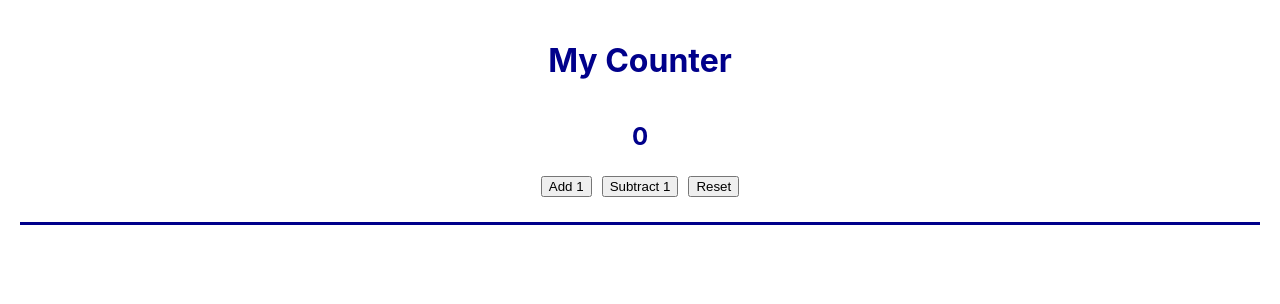
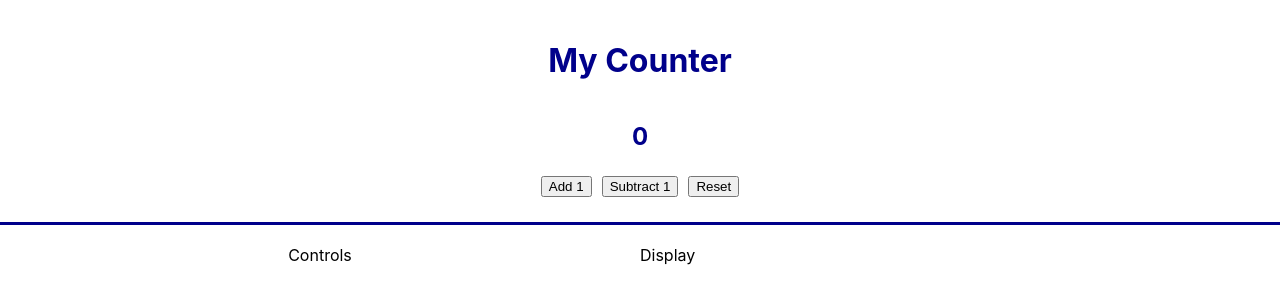
Before and after one commit to alchemy-react-demos/react-state-and-events, a React (Create React App) app: page / in a window 1280 px wide. Shown: the top 304 px of the page. Built offline with nearby package versions, Linux system fonts and the light colour scheme.

Commit message:
adding initial styles

```diff
--- a/src/App.css
+++ b/src/App.css
@@ -1,38 +1,10 @@
 .App {
-  text-align: center;
-}
-
-.App-logo {
-  height: 40vmin;
-  pointer-events: none;
-}
-
-@media (prefers-reduced-motion: no-preference) {
-  .App-logo {
-    animation: App-logo-spin infinite 20s linear;
-  }
-}
-
-.App-header {
-  background-color: #282c34;
-  min-height: 100vh;
   display: flex;
   flex-direction: column;
+  justify-content: center;
   align-items: center;
-  justify-content: center;
-  font-size: calc(10px + 2vmin);
-  color: white;
 }
-
-.App-link {
-  color: #61dafb;
+.animal-container {
+  width: 100vw;
+  display: flex;
 }
-
-@keyframes App-logo-spin {
-  from {
-    transform: rotate(0deg);
-  }
-  to {
-    transform: rotate(360deg);
-  }
-}
--- a/src/App.js
+++ b/src/App.js
@@ -1,11 +1,17 @@
 import logo from './logo.svg';
 import './App.css';
 import Counter from './components/Counter';
+import Controls from './components/Controls';
+import Display from './components/Display';
 
 function App() {
   return (
     <div className="App">
       <Counter />
+      <div className="animal-container">
+        <Controls />
+        <Display />
+      </div>
     </div>
   );
 }
--- /dev/null
+++ b/src/components/Controls.css
@@ -0,0 +1,3 @@
+.controls {
+  width: 50%;
+}
--- /dev/null
+++ b/src/components/Controls.js
@@ -0,0 +1,4 @@
+import './Controls.css';
+export default function Controls() {
+  return <div className="controls">Controls</div>;
+}
--- a/src/components/Counter.css
+++ b/src/components/Counter.css
@@ -1,6 +1,8 @@
 .counter {
+  width: 100vw;
   color: darkblue;
   display: flex;
+  align-items: center;
   flex-direction: column;
   border-bottom: 3px solid darkblue;
   margin: 20px;
--- /dev/null
+++ b/src/components/Display.css
@@ -0,0 +1,3 @@
+.display {
+  width: 50%;
+}
--- /dev/null
+++ b/src/components/Display.js
@@ -0,0 +1,4 @@
+import './Display.css';
+export default function Display() {
+  return <div className="display">Display</div>;
+}
```
Also changed, not shown: Screen Shot 2023-01-11 at 10.17.06 AM.png (added).
